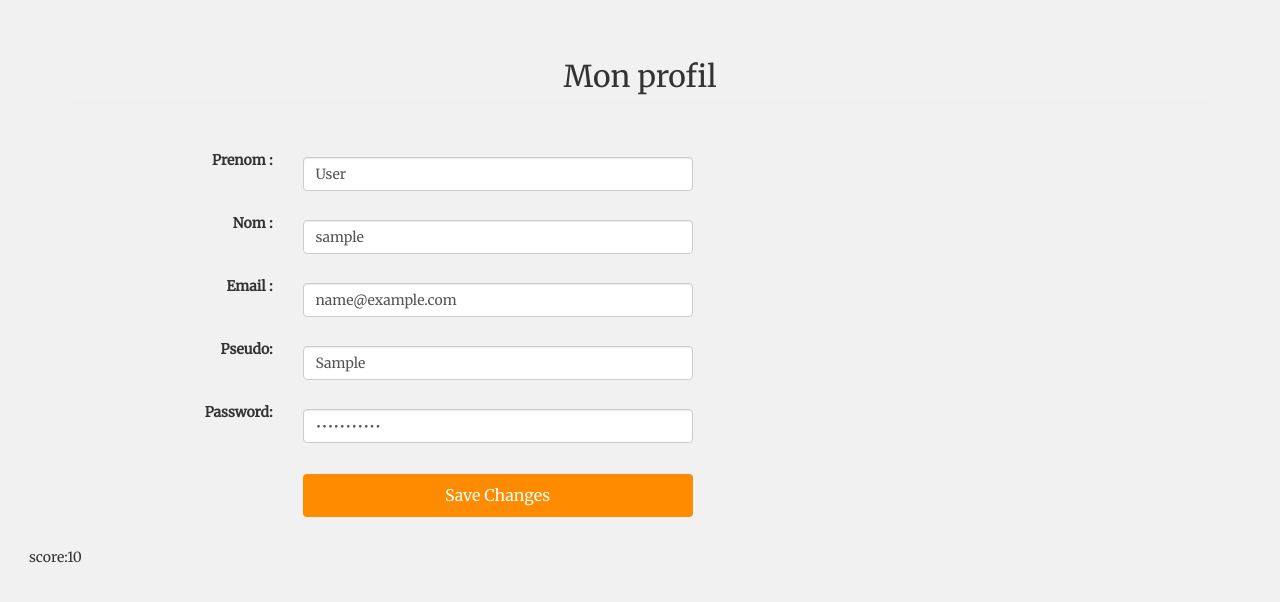
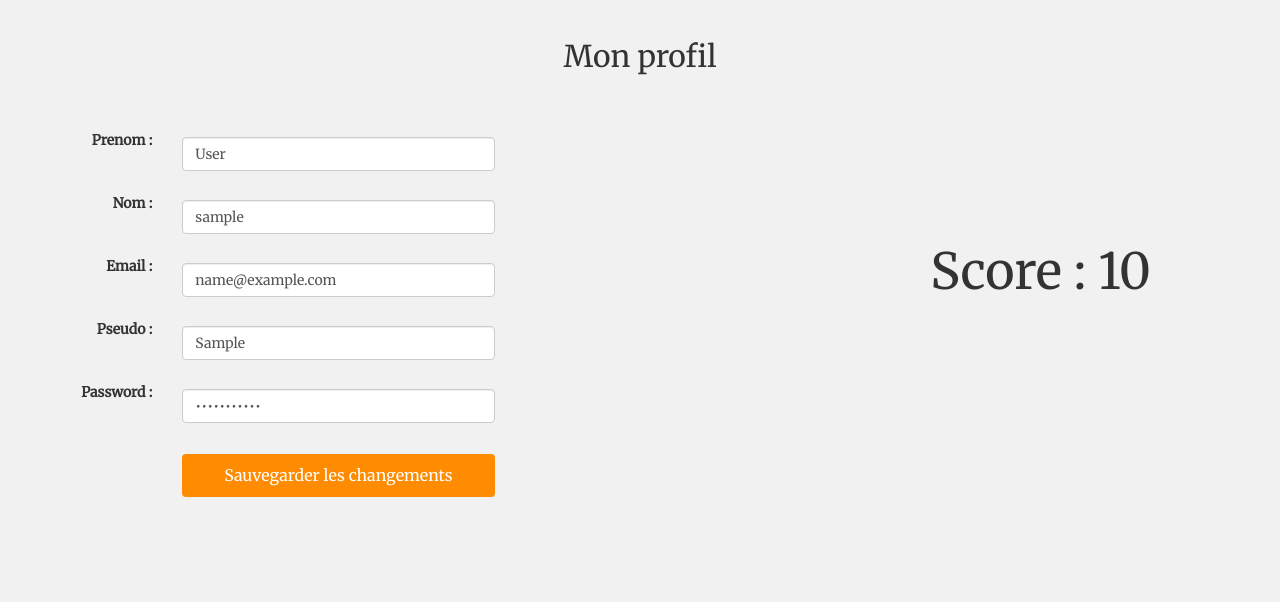
Before and after one commit to Nydareld/IaGameServer, a Flask app: page /myprofil/ in a window 1280 px wide. Shown: the part 76-678 px from the top of the page. Run offline with Flask 2, Linux system fonts and the light colour scheme; a user stored in the database is signed in; tables that the repository leaves empty hold one stand-in row (values such as "Sample post"); some libraries are stand-ins or nearby versions.

Commit message:
modif css de la page de profil

```diff
--- a/CodIa/tuto/static/home.css
+++ b/CodIa/tuto/static/home.css
@@ -45,6 +45,17 @@ h2{
 
 .btn-save{
   text-align: center;
+}
+aside{
+  font-size: 50px;
+  float: right;
+  padding-right: 100px;
+  clear: auto;
+  margin-top: 10%;
+
+}
+article>section{
+  float: left;
 }
 
 div.sample{
@@ -97,6 +108,11 @@ width: 60%;
 	border-radius:10px;
 }
 
+.container{
+  width:800px;
+  height:200px;
+}
+
 .portfolio-thumb-shake img:hover {
 -webkit-animation: shake 0.2s ease-in-out infinite;
 -moz-animation: shake 0.2s ease-in-out infinite;
--- a/CodIa/tuto/templates/profile.html
+++ b/CodIa/tuto/templates/profile.html
@@ -8,9 +8,10 @@
 	{% endblock %}
 {% block main %}
 
+  <h2 class="page-header">Mon profil</h2>
+<article>
+	<section>
 <div class="container" >
-  <h2 class="page-header">Mon profil</h2>
-  <div class="row">
 
     <!-- edit form column -->
     <div class="col-md-8 col-sm-6 col-xs-12 personal-info">
@@ -36,13 +37,13 @@
         </div>
 
         <div class="form-group">
-          <label class="col-md-3 control-label">Pseudo:</label>
+          <label class="col-md-3 control-label">Pseudo :</label>
           <div class="col-md-8">
             <input class="form-control" value="{{ current_user.pseudo }}" type="text" name="pseudo">
           </div>
         </div>
         <div class="form-group">
-          <label class="col-md-3 control-label">Password:</label>
+          <label class="col-md-3 control-label">Password :</label>
           <div class="col-md-8">
             <input class="form-control" value="11111122333" type="password" name="password">
           </div>
@@ -50,14 +51,16 @@
         <div class="form-group">
           <label class="col-md-3 control-label"></label>
           <div class="col-md-8">
-            <input class="btn btn-primary" value="Save Changes" type="submit">
+            <input class="btn btn-primary" value="Sauvegarder les changements" type="submit">
             <span></span>
 
           </div>
         </div>
       </form>
-    </div>
   </div>
+</section>
+	<aside>
+		<p>Score : {{ current_user.score }}</p>
+	</aside>
 </div>
-<p>score:{{ current_user.score }}</p>
 {% endblock %}
```
